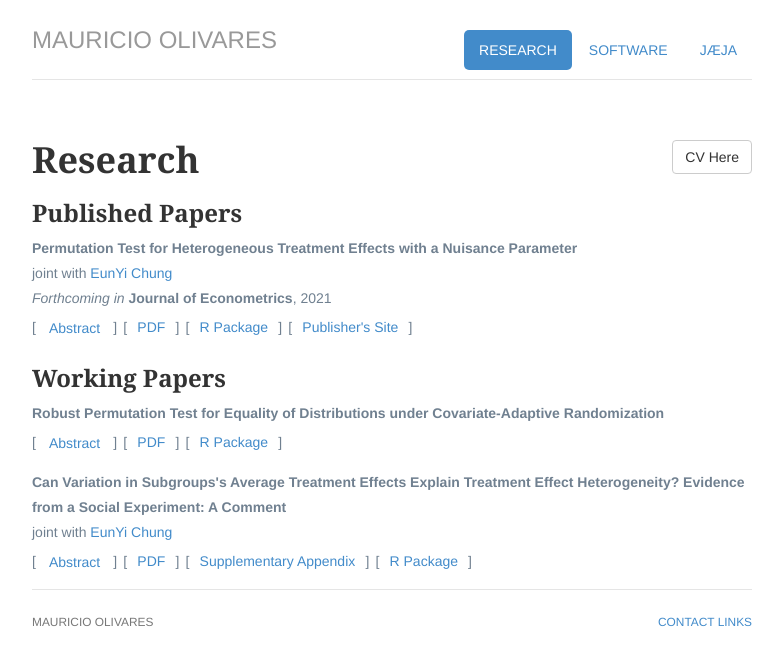
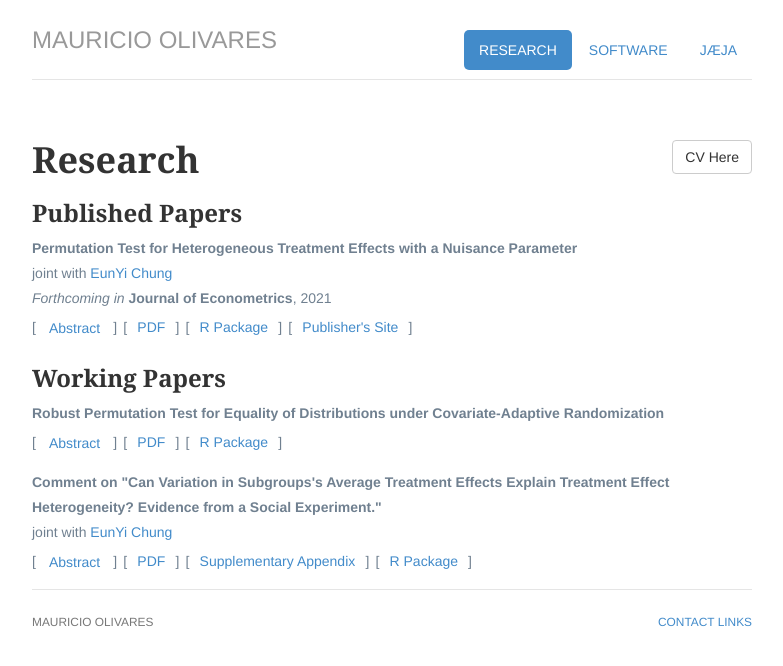
Before and after one commit to mauolivares/mauolivares.github.io, a Jekyll site: the page built from research/index.html, in a window 1280 px wide. Shown: the top 666 px of the page, without its empty margins (248-1031 px from the left). Built offline with Jekyll 4.4.1, drawn with Linux system fonts in a browser that asks for light colours.

Commit message:
comment abstract

```diff
--- a/research/index.html
+++ b/research/index.html
@@ -48,13 +48,13 @@ description: Mauricio Olivares' research page.
 				</p>
 
 
-				<p style="color:#708090;"><strong>Can Variation in Subgroups's Average Treatment Effects Explain Treatment Effect Heterogeneity? Evidence from a Social Experiment: A Comment</strong>
+				<p style="color:#708090;"><strong>Comment on &quot;Can Variation in Subgroups's Average Treatment Effects Explain Treatment Effect Heterogeneity? Evidence from a Social Experiment.&quot;</strong>
 				<br>joint with <a href="https://sites.google.com/a/illinois.edu/eunyichung/">EunYi Chung</a>
 				<br>[<a class="btn btn-link" data-toggle="collapse" href="#WP_REStat" role="button" aria-expanded="false" aria-controls="WP_REStat">
     			Abstract</a>]&#8287&#8287[&#8287&#8287<a href="/files/SubgroupVariation.pdf" title="Download Paper as PDF"> PDF </a>&#8287&#8287]&#8287&#8287[&#8287&#8287<a href="/files/SubgroupVariation_Supplement.pdf" title="Download Paper as PDF"> Supplementary Appendix </a>&#8287&#8287]&#8287&#8287[&#8287&#8287<a href="https://cran.r-project.org/web/packages/RATest/index.html" title="R Package"> R Package </a>&#8287&#8287]
     				<div class="collapse" id="WP_REStat">
   						<div class="card card-body">
-    						<p align="justify">A common practice in empirical research to evaluate heterogeneity in the treatment effect involves calculating mean impacts that are constant within subgroups but vary across them. In a recent paper, <a href="https://doi.org/10.1162/REST_a_00662" title="BitlerEtAl">Bitler, Gelbach, and Hoynes (2017)</a> propose a new approach to challenge the validity of this practice, and find evidence of poor explanatory performance when analyzing heterogeneity of Connecticut’s Jobs First welfare reform. In this comment, we argue that while their conclusion is supported by the data, their proposed permutation test suffers from an estimated-parameter problem, raising issues that need to be addressed to make inference valid. We provide numerical and theoretical evidence to show the relevance of our comment as well as an alternative test if one wants to conduct asymptotically valid permutation inference. While we also find evidence against the conventional approach to heterogeneity, our empirical evaluation of Connecticut’s Jobs First sheds additional insights for a wide range of subgroups.</p>
+    						<p align="justify">A common empirical practice for testing heterogeneous treatment effects compares the means of subgroups. To challenge the soundness of this practice, <a href="https://doi.org/10.1162/REST_a_00662" title="BitlerEtAl">Bitler, Gelbach, and Hoynes (2017, BGH)</a> introduce a permutation test that is based on a test statistic with estimated parameters. In this comment, we argue that BGH's permutation test fails to control the type 1 error asymptotically unless the means are known. To fix this problem, we provide an asymptotically valid permutation test based on a modified quantile process. Numerical evidence shows that our method outperforms alternative quantile-based procedures.</p>
   						</div>
 					</div>
 				</p>
```
